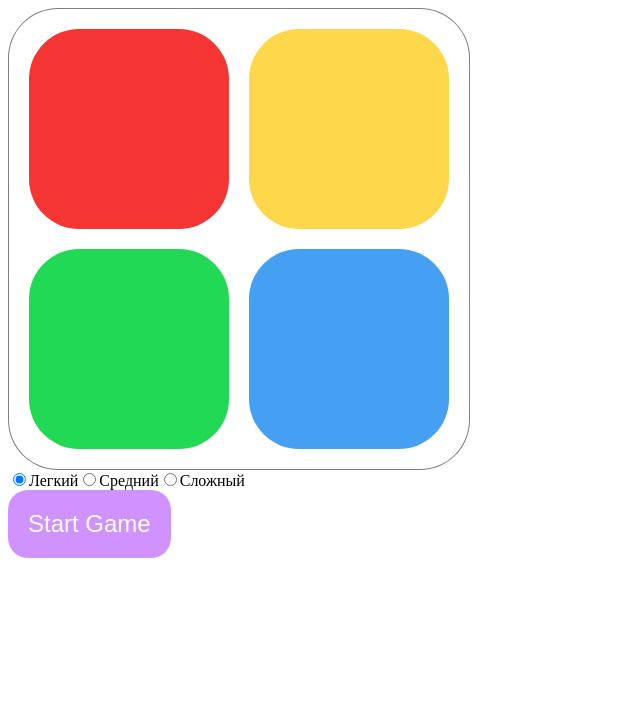
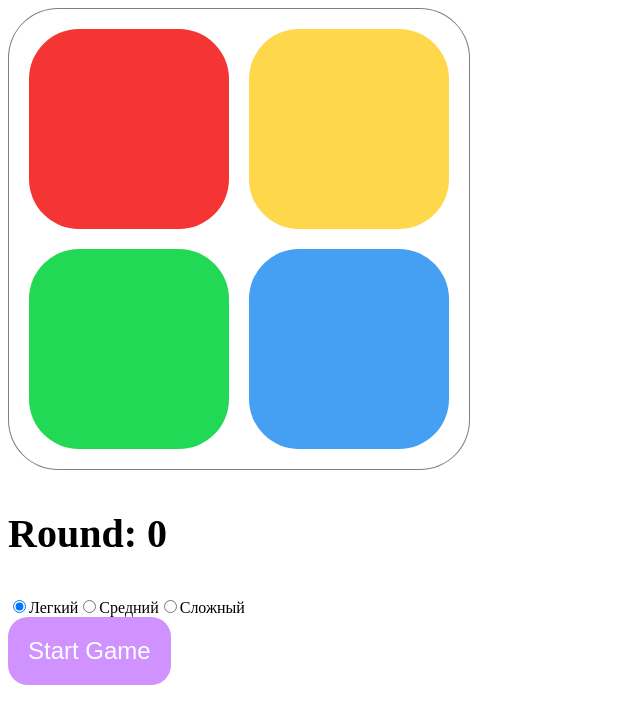
Before and after one commit to maslonyam/medods-test_simon, a Vue app in the folder medods-test_simon/: page / in a window 1280 px wide. Shown: the top 724 px of the page, without its empty margins (0-640 px from the left). Built offline with nearby package versions, Linux system fonts and the light colour scheme.

Commit message:
feat: add round counter

```diff
--- a/medods-test_simon/src/App.vue
+++ b/medods-test_simon/src/App.vue
@@ -9,6 +9,7 @@
     <LoseGame :loseClass="loseGameClass"/>
   </div>
   <div class="game-panel">
+    <GameDashboard :round="round" />
     <GameSettings @setLevel="setLevel" />
     <StartButton @startGame="startGame" />
   </div>
@@ -20,6 +21,7 @@ import QuaterButton from './components/QuaterButton.vue';
 import StartButton from './components/StartButton.vue';
 import LoseGame from './components/LoseGame.vue';
 import GameSettings from './components/GameSettings.vue';
+import GameDashboard from './components/GameDashboard.vue';
 
 export default {
   name: 'App',
@@ -37,12 +39,14 @@ export default {
     StartButton,
     LoseGame,
     GameSettings,
+    GameDashboard,
   },
   methods: {
     startGame() {
       this.buttonsArray = [];
       this.tempArray = [];
       this.loseGameClass = '';
+      this.round = 1;
       this.newRound();
     },
     newRound() {
@@ -73,6 +77,9 @@ export default {
       this.loseGameClass = 'show';
     },
     setLevel($event) {
+      if (this.round > 0) {
+        this.startGame();
+      }
       this.level = Number($event.target.value);
     },
     getRandomNum() {
--- /dev/null
+++ b/medods-test_simon/src/components/GameDashboard.vue
@@ -0,0 +1,25 @@
+<template>
+  <div class="game-dashboard">
+    <p class="game-dashboard__round">Round: {{ round }} </p>
+  </div>
+</template>
+
+<script>
+export default {
+  props: {
+    round: {
+      type: Number,
+      required: true,
+    },
+  },
+};
+</script>
+
+<style lang="scss">
+  .game-dashboard {
+    &__round {
+      font-weight: 700;
+      font-size: 40px;
+    }
+  }
+</style>
```
